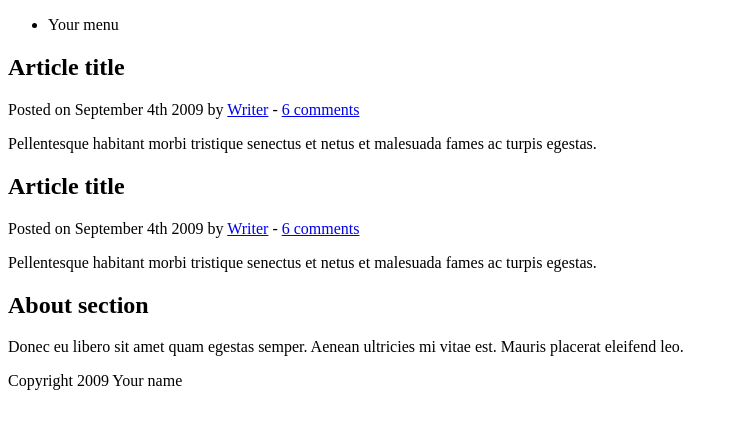
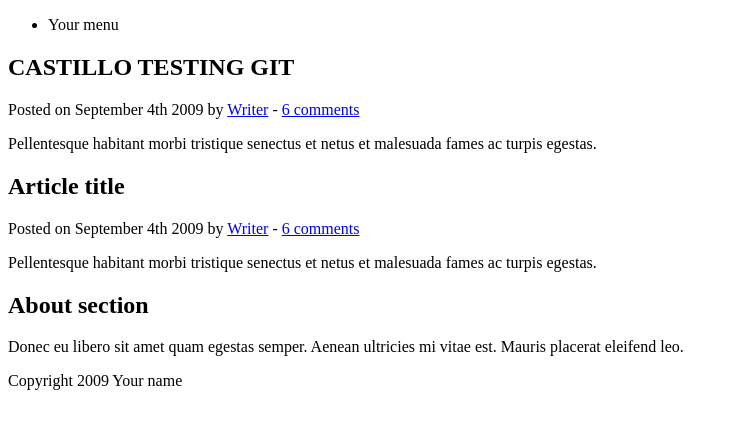
Before and after one commit to andresinho826/Appium_POM_Java, a plain HTML site: page index.html in a window 1280 px wide. Shown: the whole page, without its empty margins (0-738 px from the left). Drawn offline with Linux system fonts and the light colour scheme.

Commit message:
cambiando el h2

```diff
--- a/index.html
+++ b/index.html
@@ -21,7 +21,7 @@
 
 		<article>
 			<header>
-				<h2>Article title</h2>
+				<h2>CASTILLO TESTING GIT</h2>
 				<p>Posted on <time datetime="2009-09-04T16:31:24+02:00">September 4th 2009</time> by <a href="#">Writer</a> - <a href="#comments">6 comments</a></p>
 			</header>
 			<p>Pellentesque habitant morbi tristique senectus et netus et malesuada fames ac turpis egestas.</p>
```
